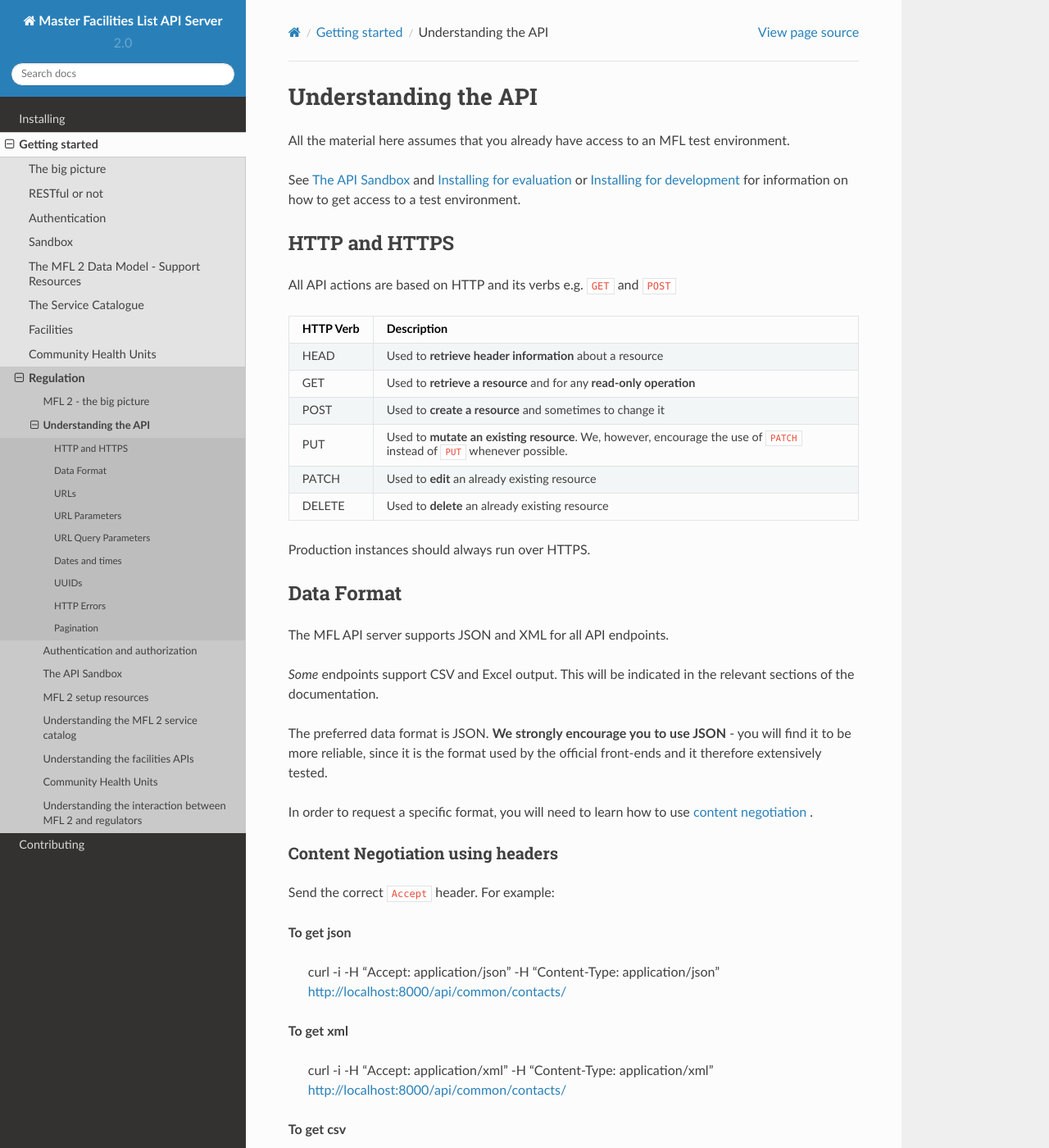
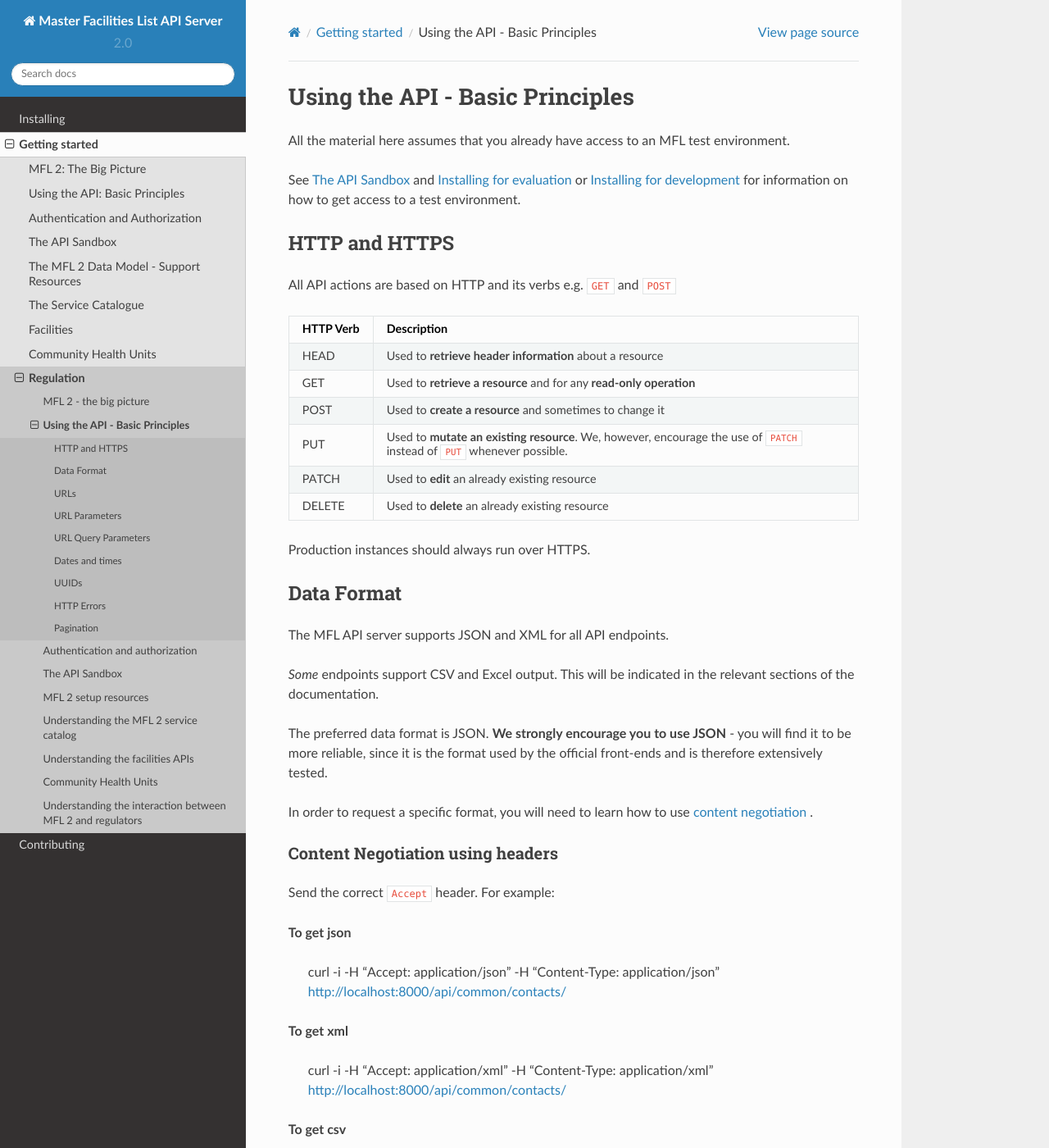
Before and after one commit to MasterFacilityList/mfl_api, a Sphinx documentation site: the page built from docs/getting_started/api.rst, in a window 1280 px wide and 1400 px high. Shown: the whole window at 82% size. Built offline with Sphinx 7.4.7 and the Read the Docs theme 2.0.0, drawn with Linux system fonts in a browser that asks for light colours; some of the changed text lies outside the part shown.

```diff
--- a/docs/contributing/index.rst
+++ b/docs/contributing/index.rst
@@ -23,7 +23,7 @@ expect all participants in the MFL project to be respectful and considerate.
 You can find more information at our :doc:`code_of_conduct` page.
 
 .. toctree::
-    :maxdepth: 2
+    :maxdepth: 3
 
     workflow
     code_of_conduct
--- a/docs/getting_started/api.rst
+++ b/docs/getting_started/api.rst
@@ -1,5 +1,5 @@
-Understanding the API
-============================
+Using the API - Basic Principles
+==================================
 .. include:: ../substitutes.txt
 
 All the material here assumes that you already have access to an
@@ -35,7 +35,7 @@ relevant sections of the documentation.
 
 The preferred data format is JSON. **We strongly encourage you to use JSON**
 - you will find it to be more reliable, since it is the format used by the
-official front-ends and it therefore extensively tested.
+official front-ends and is therefore extensively tested.
 
 In order to request a specific format, you will need to learn how to use
 `content negotiation`_ .
@@ -61,6 +61,8 @@ Send the correct ``Accept`` header. For example:
 **To get a resource in Microsoft Excel format**
 
     curl -i -H "Accept: application/xlsx" -H "Content-Type: application/vnd.openxmlformats-officedocument.spreadsheetml.sheet" http://localhost:8000/api/common/contacts/
+
+Please note that the examples above do not factor in :doc:`authentication`.
 
 Content negotiation using query parameters
 ~~~~~~~~~~~~~~~~~~~~~~~~~~~~~~~~~~~~~~~~~~~~~
--- a/docs/getting_started/index.rst
+++ b/docs/getting_started/index.rst
@@ -13,14 +13,14 @@ should refer to the :doc:`../contributing/index` guide.
 
 .. _`API First`: http://www.api-first.com/
 
-The big picture
------------------
+MFL 2: The Big Picture
+------------------------
 The Master Facilities List is one of the building blocks of the Kenyan
 national health information system. You can read more about its role
 at :doc:`the_big_picture`.
 
-RESTful or not
-----------------
+Using the API: Basic Principles
+----------------------------------
 Its "RESTish". We subscribe to the principles of `REST`_ but are not
 pedantic about it. It is built using the excellent `Django REST Framework`_.
 
@@ -30,8 +30,8 @@ pedantic about it. It is built using the excellent `Django REST Framework`_.
 You can find more information about the API and its philosophy at
 :doc:`api`.
 
-Authentication
------------------
+Authentication and Authorization
+----------------------------------
 A system like this has to consider the needs of programmatic clients
 ( like integrations into other systems ) and the needs of "actual users"
 ( in this case people logged in to the web interfaces ).
@@ -42,8 +42,8 @@ at our :doc:`authentication` page.
 
 .. _`rfc6749`: https://tools.ietf.org/html/rfc6749
 
-Sandbox
-----------
+The API Sandbox
+------------------
 Our experience teaches us that the biggest roadblock to systems integration
 is usually communication. Developers operate at a level of precision and
 detail that is alien to most people. We've been spoilt by our past dabblings
--- a/docs/index.rst
+++ b/docs/index.rst
@@ -11,7 +11,7 @@ Contents
 ===========
 
 .. toctree::
-   :maxdepth: 2
+   :maxdepth: 3
 
    installing/index
    getting_started/index
--- a/docs/installing/index.rst
+++ b/docs/installing/index.rst
@@ -70,7 +70,7 @@ You can find more information at :doc:`developer_install`.
 
 
 .. toctree::
-    :maxdepth: 2
+    :maxdepth: 3
 
     evaluator_install
     developer_install
```
Also changed, not shown: other parts of docs/getting_started/index.rst (+1 -1 lines), 1 other file.
